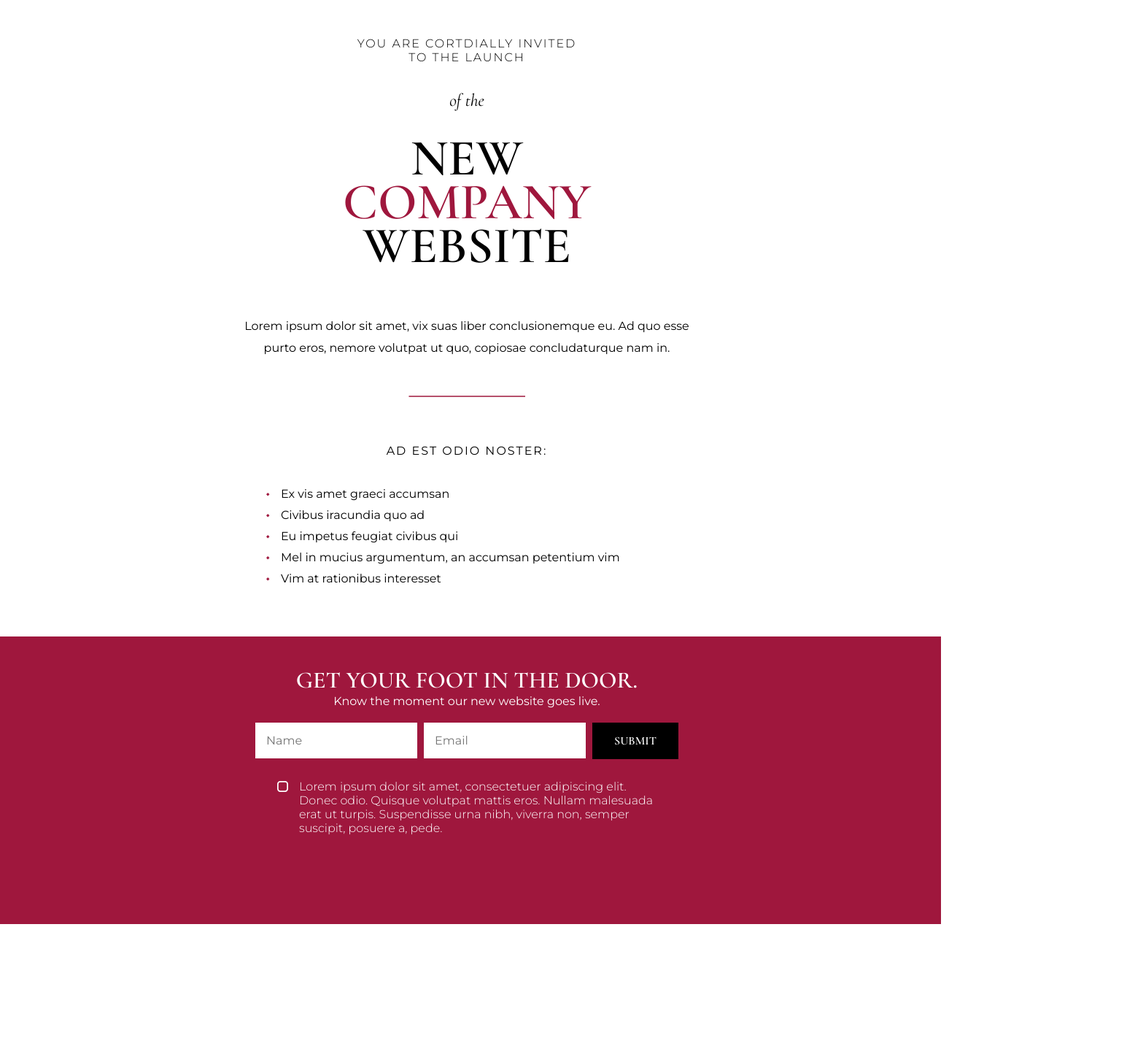
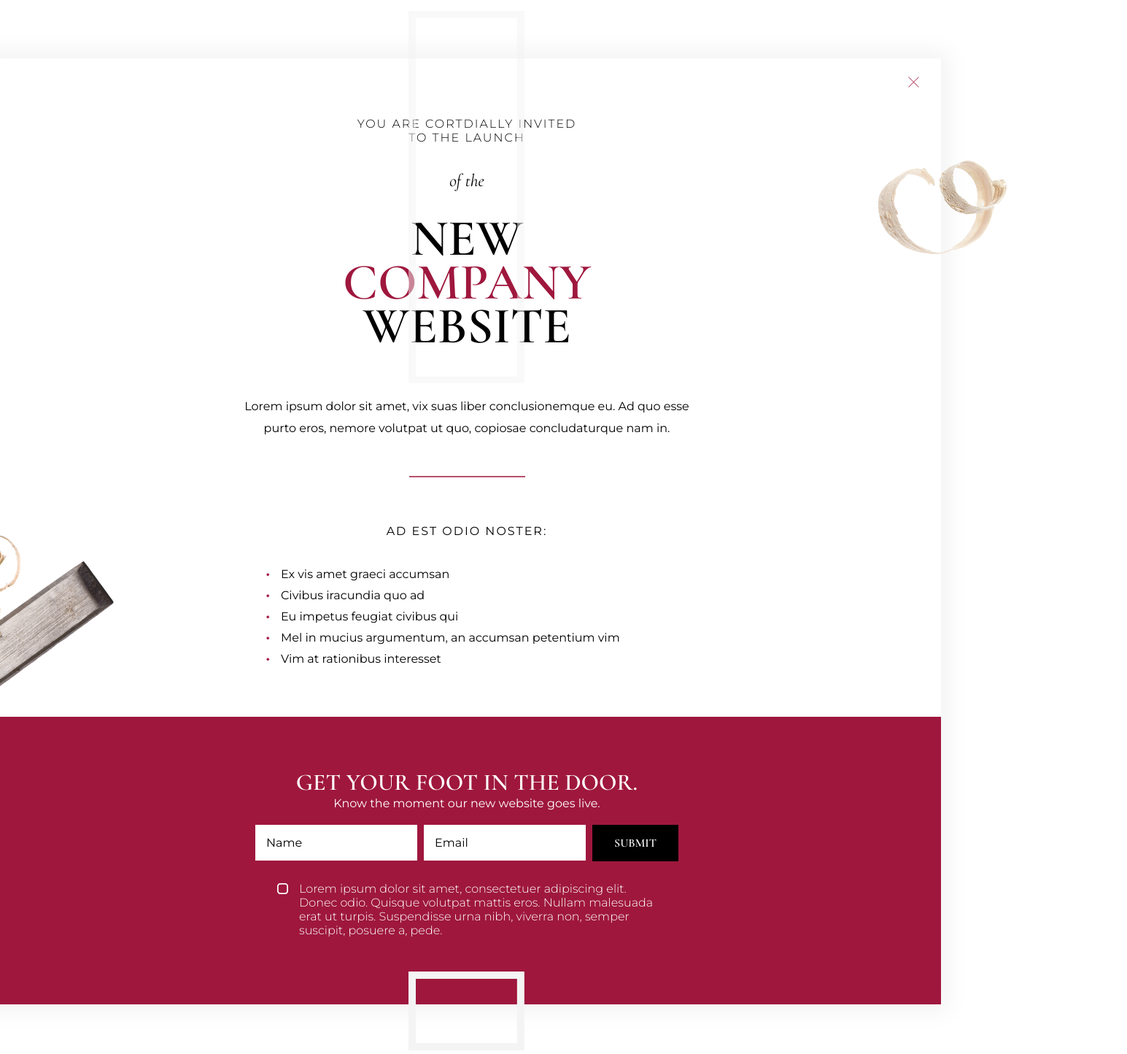
Before and after one commit to boroji/PopOverExercise, a plain HTML site: page index.html in a window 1280 px wide. Shown: the whole page at 73% size, 1545 px wide, since content can reach past the window. Before the commit the page ends 1266 px from the top, so only its background shows below. Drawn offline with nearby package versions, Linux system fonts and the light colour scheme.

Commit message:
Added all the image styles and svg styles

```diff
--- a/index.html
+++ b/index.html
@@ -11,6 +11,16 @@
 
     <div class="wrapper">
         <div class="pop-over">
+            <svg class="close-button">
+                    <path d="M7.5,7.029L14.264,0.264L14.736,0.736L7.971,7.5L14.736,14.264L14.264,14.736L7.5,7.971L0.736,14.736L0.264,14.264L7.029,7.5L0.264,0.736L0.736,0.264L7.5,7.029Z" />
+            </svg>
+            <img class="shaving-cream" src="img/ShavingCream.png" alt="Shaving Cream">
+            <img class="knife" src="img/Knife.png" alt="Kinfe">
+            <svg class="top-frame">
+                <g transform="matrix(0.984504,0,0,2.49634,-1003.29,-1084.03)">
+                    <path  d="M1180.41,434.248L1019.08,434.248L1019.08,638.914L1180.41,638.914L1180.41,434.248ZM1029.24,438.254L1029.24,634.909L1170.26,634.909L1170.26,438.254L1029.24,438.254Z" />
+                </g>
+            </svg>
             <header>
                 <p>
                     <span>You are Cortdially Invited</span>
@@ -22,8 +32,7 @@
                     <span>Company</span>
                     <span>Website</span>
                 </h1>
-                <p>Lorem ipsum dolor sit amet, vix suas liber conclusionemque eu. Ad quo esse purto eros, nemore
-                    volutpat ut quo, copiosae concludaturque nam in.</p>
+                <p>Lorem ipsum dolor sit amet, vix suas liber conclusionemque eu. Ad quo esse purto eros, nemore volutpat ut quo, copiosae concludaturque nam in.</p>
                 <svg width="160px" height="2px">
                     <g transform="matrix(1,0,0,1,-1020.29,-786.169)">
                         <path d="M1021.3,787.169L1181.3,787.169" />
@@ -51,11 +60,14 @@
                 <div class="terms">
                     <img class="custom-checkbox" src="img/checkbox.svg" alt="checkbox">
                     <img class="custom-checked hide" src="img/checkbox-checked.svg" alt="checkbox checked">
-                    <p>Lorem ipsum dolor sit amet, consectetuer adipiscing elit. Donec odio. Quisque volutpat mattis eros.
-                    Nullam malesuada erat ut turpis. Suspendisse urna nibh, viverra non, semper suscipit, posuere a,
-                    pede.</p>
+                    <p>Lorem ipsum dolor sit amet, consectetuer adipiscing elit. Donec odio. Quisque volutpat mattis eros. Nullam malesuada erat ut turpis. Suspendisse urna nibh, viverra non, semper suscipit, posuere a, pede.</p>
                 </div>
             </footer>
+            <svg class="bottom-frame">
+                <g transform="matrix(0.984504,0,0,0.527094,-1003.29,-228.889)">
+                    <path d="M1180.41,434.248L1019.08,434.248L1019.08,638.914L1180.41,638.914L1180.41,434.248ZM1029.24,453.22L1029.24,619.943L1170.26,619.943L1170.26,453.22L1029.24,453.22Z">
+                </g>
+            </svg>
         </div>
     </div>
 
--- a/style.scss
+++ b/style.scss
@@ -65,7 +65,23 @@ $thin: 300;
     align-items: center;
 }
 
-// (8) - Pop Over Wrapper
+// (8) - SVG attributes
+
+@mixin svgAttributes {
+    fill-rule: evenodd;
+    clip-rule: evenodd;
+    stroke-linejoin: round;
+    stroke-miterlimit: 2;
+}
+
+@mixin svgFrame {
+    width: 160px;
+    position: absolute;
+    transform: translateX(50%);
+    right: 50%;
+}
+
+// () - Wrapper
 
 .wrapper {
     max-width: 1300px;
@@ -75,35 +91,92 @@ $thin: 300;
     margin: 0 auto;
 }
 
+// () - Pop Over
 .pop-over {
     display: grid;
     grid: repeat(3, auto) / repeat(12, 90px);
     gap: 20px;
+    margin: 80px 0;
+    background-color: $negative;
+    box-shadow: 0 0 30px 10px transparentize($dark, 0.95);
+    position: relative;
+
+    // Shaving Cream image
+    .shaving-cream {
+        position: absolute;
+        top: 140px;
+        right: -90px;
+    }
+
+    // Kinfe image
+    .knife {
+        position: absolute;
+        top: 50%;
+        left: -350px;
+    }
+
+    // Close button " X "
+    .close-button {
+        @include svgAttributes();
+        fill-rule: nonzero;
+        transform: translate(45px, 25px);
+        grid-column: 12 / span 1;
+
+        path {
+            fill: $primary;
+        }
+    }
+
+    // SVG rectangle frames
+    .top-frame, .bottom-frame {
+        @include svgAttributes();
+        @include svgFrame();
+    }
+
+    // SVG top rectangle
+    .top-frame {
+        height: 510px;
+        top: -5%;
+
+        path {
+            fill:rgba(244, 244, 244, 0.5);
+        }
+    }
+
+    // SVG bottom rectangle
+    .bottom-frame {
+        height: 110px;
+        bottom: -5%;
+
+        path {
+            fill:rgb(244, 244, 244);
+        }
+    }
 }
 
 // () - Header
 header {
     text-align: center;
     grid-area: 1 / 4 / span 1 / span 6;
+    padding-top: 80px;
 
-    // You are Cortdially Invited
+    // "You are Cortdially Invited" heading
     p:first-child {
         @include typography($sans-serif, $xs, $thin);
         @include flexColumn();
         letter-spacing: 2px;
         text-transform: uppercase;
-        padding-top: 50px;
     }
 
 
-    // of the
+    // "of the" text
     p:nth-child(2) {
         @include typography($serif, $md, $regular);
         font-style: italic;
         margin-top: 35px;
     }
 
-    // New Company Website
+    // "New Company Website" heading
     h1 {
         @include typography($serif, $xl, $bold);
         @include flexColumn();
@@ -126,11 +199,7 @@ header {
     // SVG underline
     svg {
         margin-top: 50px;
-        fill-rule:evenodd;
-        clip-rule:evenodd;
-        stroke-linecap:round;
-        stroke-linejoin:round;
-        stroke-miterlimit:1.5;
+        @include svgAttributes();
 
         path {
             fill:none;
@@ -181,7 +250,7 @@ main {
 footer {
     grid-area: 3 / 1 / span 1 / span 12;
     background-color: $primary;
-    padding-top: 40px;
+    padding-top: 70px;
     @include flexColumn();
 
     h2, h3 {
@@ -213,6 +282,12 @@ footer {
             padding: 15px;
             @include typography($sans-serif, $xs, $regular);
             margin-right: 5px;
+
+            // input placeholder
+            &::placeholder {
+                color: $dark;
+                opacity: 1;
+            }
         }
 
         button {
@@ -227,9 +302,10 @@ footer {
     // Terms and Conditions
     .terms {
         display: flex;
-        padding: 30px 0 120px 0;
+        padding: 30px 0 90px 0;
         width: 40%;
 
+        // checkbox
         img {
             width: 15px;
             height: 15px;
@@ -237,10 +313,12 @@ footer {
             cursor: pointer;
         }
 
+        // javascript toggle class
         .hide {
             display: none;
         }
 
+        // terms and condition paragraph
         p {
             @include typography($sans-serif, $xs, $thin);
             color: $negative;
```
Also changed, not shown: css/style.css, img/ShavingCream.png (renamed from img/Shaving Cream.png), img/bottom-frame.svg (added), img/close-button.svg (added), img/top-frame.svg (added), 1 other file.
